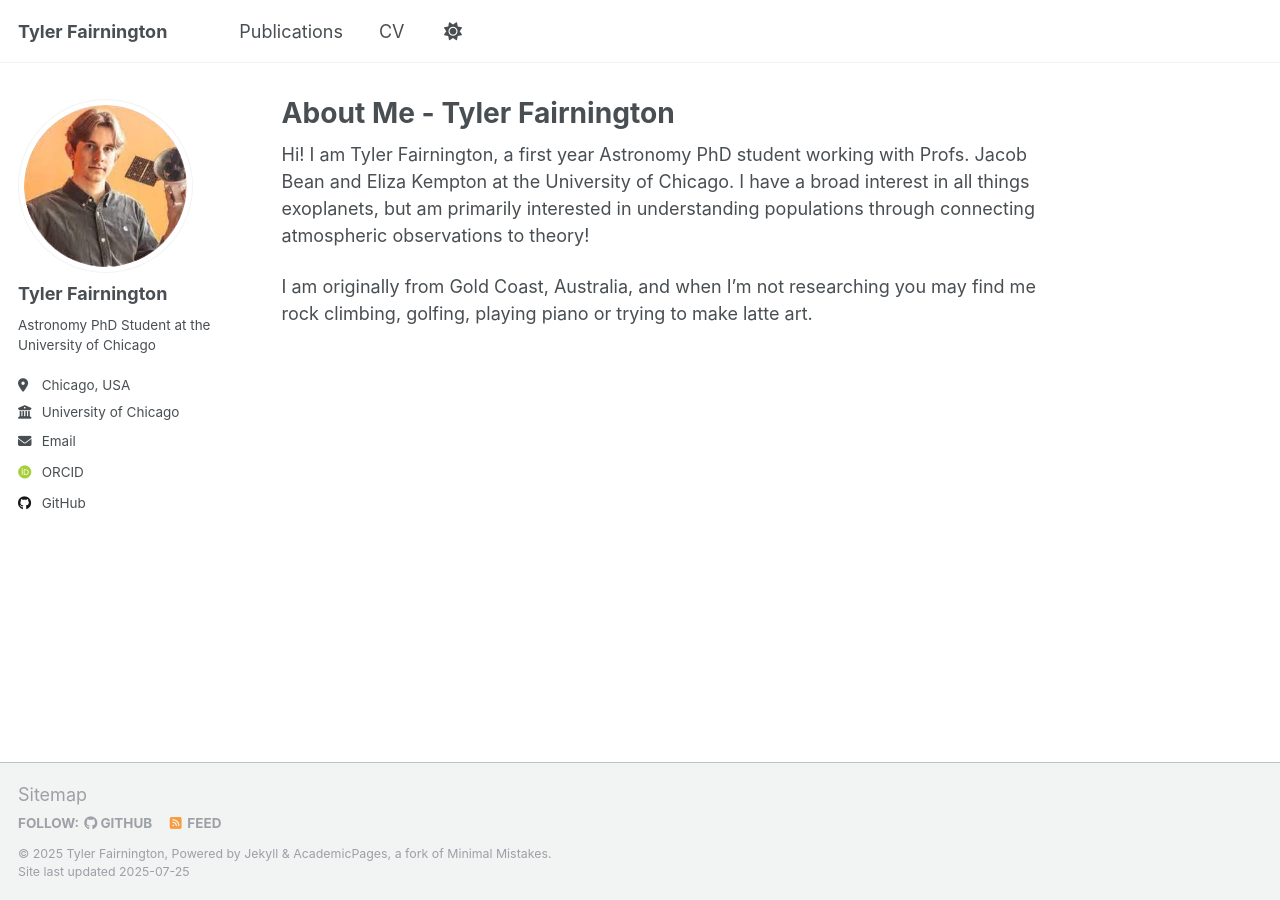
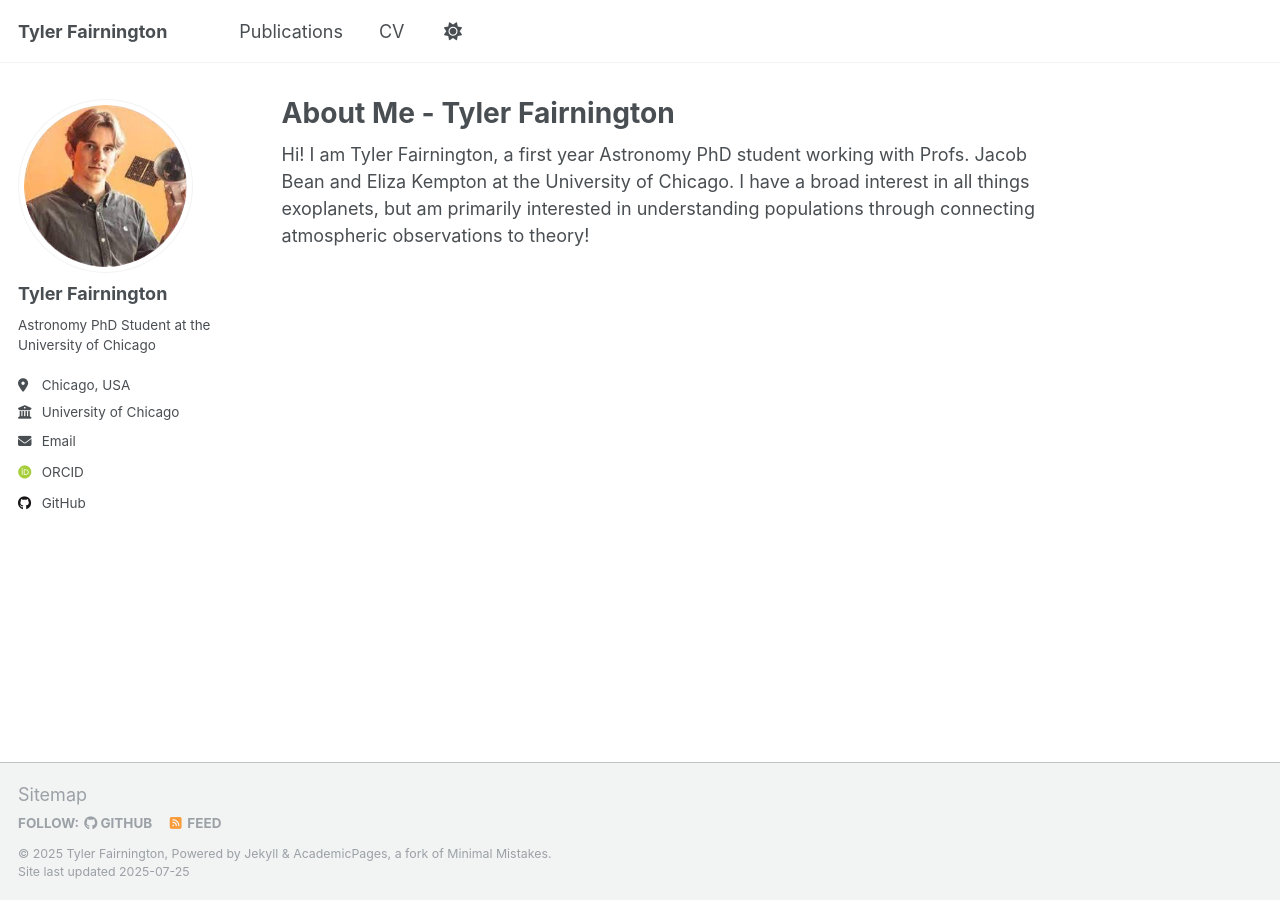
Before and after one commit to TylerFair/tylerfair.github.io, a Jekyll site: the page built from _pages/about.md, in a window 1280 px wide. Built offline with Jekyll 4.4.1, drawn with Linux system fonts in a browser that asks for light colours; some web fonts are replaced; a script that is not in the unit is left out.

Commit message:
Update about.md

```diff
--- a/_pages/about.md
+++ b/_pages/about.md
@@ -7,5 +7,3 @@ redirect_from:
   - /about.html
 ---
 Hi! I am Tyler Fairnington, a first year Astronomy PhD student working with Profs. Jacob Bean and Eliza Kempton at the University of Chicago. I have a broad interest in all things exoplanets, but am primarily interested in understanding populations through connecting atmospheric observations to theory!
-
-I am originally from Gold Coast, Australia, and when I'm not researching you may find me rock climbing, golfing, playing piano or trying to make latte art.
```
